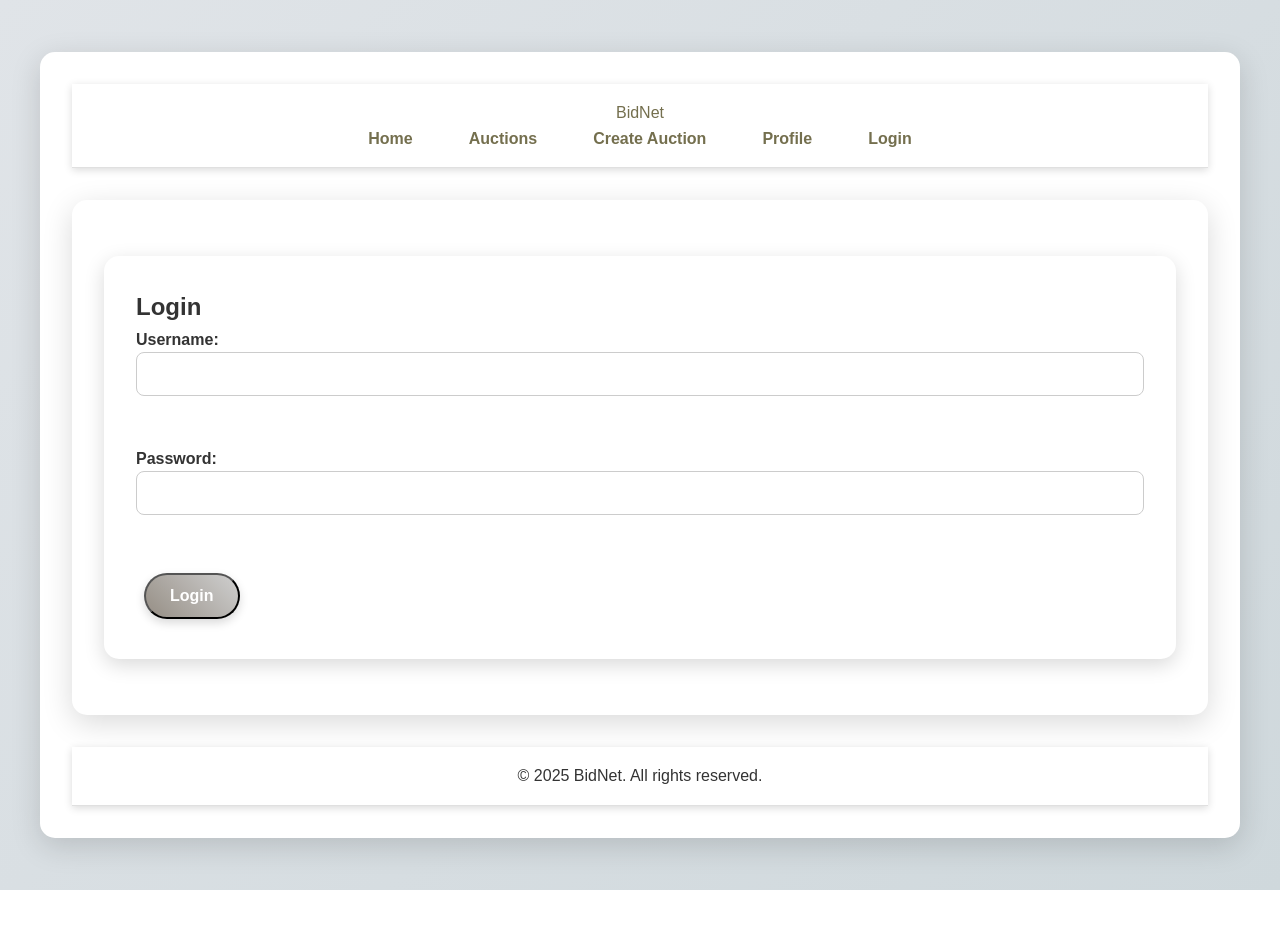
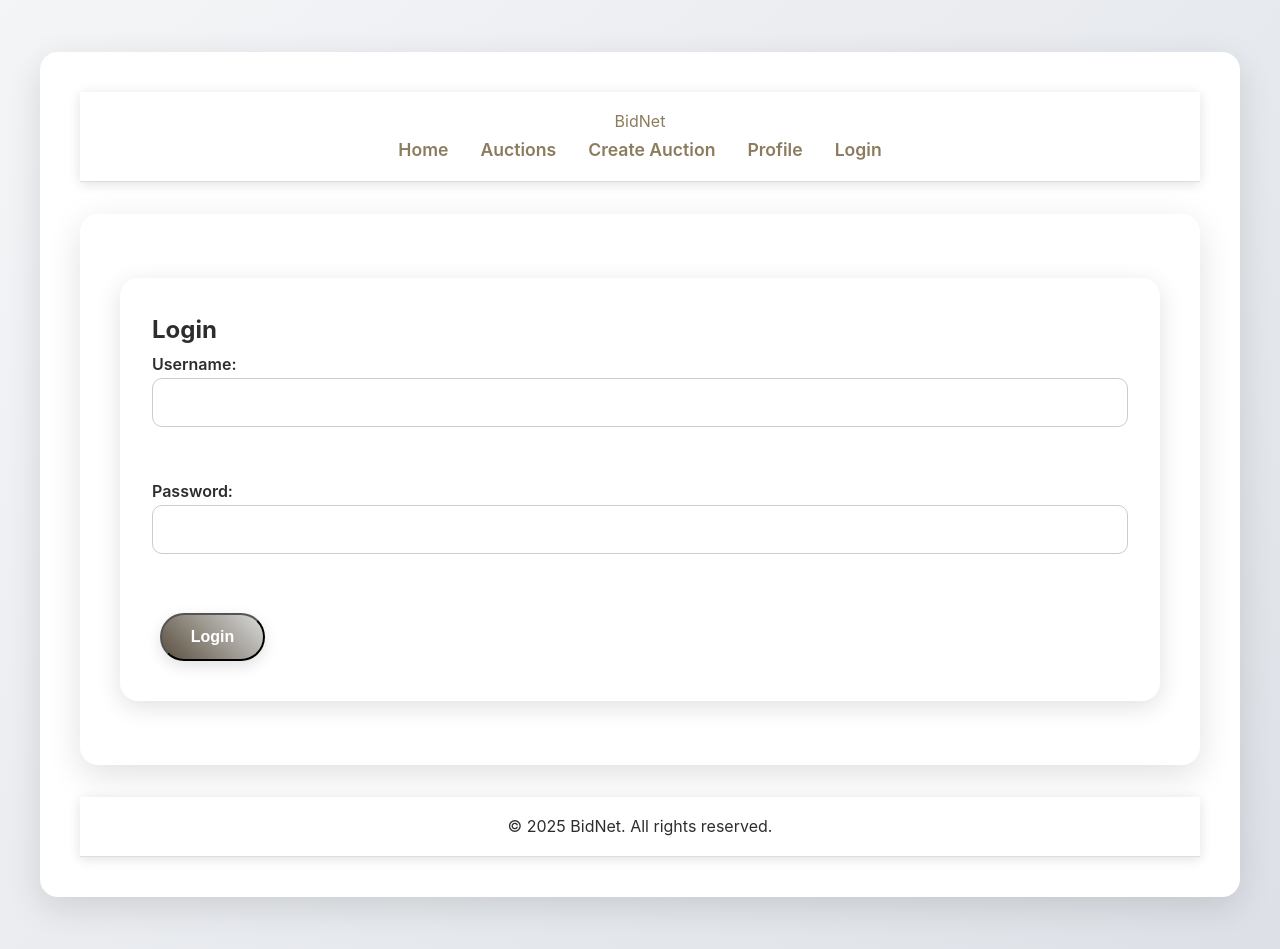
Before and after one commit to ishanuwo/BidNet, a React (Vite) app in the folder client/: page /login in a window 1280 px wide. Before the commit the page ends 890 px from the top, so only its background shows below. Built offline with nearby package versions, Linux system fonts and the light colour scheme.

Commit message:
minor fixes

```diff
--- a/client/package.json
+++ b/client/package.json
@@ -11,7 +11,8 @@
   },
   "dependencies": {
     "react": "^19.0.0",
-    "react-dom": "^19.0.0"
+    "react-dom": "^19.0.0",
+    "react-router-dom": "^7.4.1"
   },
   "devDependencies": {
     "@eslint/js": "^9.21.0",
--- a/client/src/App.css
+++ b/client/src/App.css
@@ -5,17 +5,17 @@
 }
 
 :root {
-  --primary-color: #483b2b93;
-  --secondary-color: #cfcfcf;
-  --accent-color: #746f4e;
-  --hover-color: #1b2744;
-  --background-color: #e0e4e8;
-  --gradient-end: #cfd8dc;
+  --primary-color: #5a4f3f;
+  --secondary-color: #dadada;
+  --accent-color: #8c7c5e;
+  --hover-color: #23395b;
+  --background-color: #f4f5f7;
+  --gradient-end: #dde1e7;
   --card-bg: #ffffff;
-  --text-color: #333;
-  --shadow: rgba(0, 0, 0, 0.15);
+  --text-color: #2d2d2d;
+  --shadow: rgba(0, 0, 0, 0.12);
   --transition-duration: 0.3s;
-  --font-family: 'Poppins', sans-serif;
+  --font-family: 'Inter', sans-serif;
 }
 
 html {
@@ -28,7 +28,7 @@ body {
   background: linear-gradient(135deg, var(--background-color), var(--gradient-end));
   color: var(--text-color);
   padding: 20px;
-  line-height: 1.6;
+  line-height: 1.7;
 }
 
 a {
@@ -41,51 +41,88 @@ a:hover {
   color: var(--hover-color);
 }
 
+/* Header and Footer */
 .main-header,
 .main-footer {
-  background-color: var(--card-bg);
+  background: var(--card-bg);
   padding: 1rem 2rem;
-  border-bottom: 1px solid #e0e0e0;
   text-align: center;
-  box-shadow: 0 2px 8px var(--shadow);
+  border-bottom: 1px solid #ddd;
+  box-shadow: 0 2px 12px var(--shadow);
+}
+
+/* Navigation */
+.main-nav ul {
+  list-style: none;
+  display: flex;
+  gap: 2rem;
+  padding: 0;
+  margin: 0;
+  justify-content: center;
+  align-items: center;
 }
 
 .main-nav a {
-  margin: 0 1rem;
   font-weight: 600;
+  font-size: 1.1rem;
 }
 
+@media (max-width: 768px) {
+  .main-nav {
+    display: flex;
+    flex-direction: column;
+  }
+}
+
+/* Main Container */
 #root {
   max-width: 1200px;
   margin: 2rem auto;
-  padding: 2rem;
-  background-color: var(--card-bg);
-  border-radius: 15px;
-  box-shadow: 0 8px 30px var(--shadow);
-  transition: box-shadow var(--transition-duration);
+  padding: 2.5rem;
+  background: var(--card-bg);
+  border-radius: 18px;
+  box-shadow: 0 10px 35px var(--shadow);
+  transition: box-shadow var(--transition-duration), transform var(--transition-duration);
 }
 
 #root:hover {
-  box-shadow: 0 12px 40px var(--shadow);
+  box-shadow: 0 14px 45px var(--shadow);
+  transform: translateY(-3px);
 }
 
+/* Card Styles */
 .card {
-  background-color: var(--card-bg);
+  background: var(--card-bg);
   padding: 2rem;
   margin: 1.5rem 0;
-  border-radius: 15px;
-  box-shadow: 0 6px 20px var(--shadow);
+  border-radius: 18px;
+  box-shadow: 0 6px 25px var(--shadow);
   transition: transform var(--transition-duration), box-shadow var(--transition-duration);
 }
 
 .card:hover {
   transform: translateY(-5px);
-  box-shadow: 0 10px 30px var(--shadow);
+  box-shadow: 0 12px 35px var(--shadow);
 }
 
+/* Card Child Style */
+.card-child {
+  background: #f8f9fa;
+  padding: 1.5rem;
+  border-radius: 12px;
+  box-shadow: 0 4px 12px rgba(0, 0, 0, 0.08);
+  transition: background var(--transition-duration), transform var(--transition-duration);
+}
+
+.card-child:hover {
+  background: #eceff1;
+  transform: translateY(-2px);
+}
+
+/* Buttons */
 .button {
   display: inline-block;
-  padding: 0.75rem 1.5rem;
+  padding: 0.8rem 1.8rem;
   border-radius: 50px;
   background: linear-gradient(45deg, var(--primary-color), var(--secondary-color));
   color: #fff;
@@ -94,30 +131,31 @@ a:hover {
   text-align: center;
   transition: transform var(--transition-duration), background var(--transition-duration), box-shadow var(--transition-duration);
   margin: 0.5rem;
-  box-shadow: 0 4px 10px var(--shadow);
+  box-shadow: 0 5px 15px var(--shadow);
 }
 
 .button:hover {
   background: linear-gradient(45deg, var(--secondary-color), var(--primary-color));
   transform: translateY(-3px);
-  box-shadow: 0 6px 15px var(--shadow);
+  box-shadow: 0 7px 20px var(--shadow);
 }
 
+/* Notification */
 .notification {
-  background-color: #e0ffe0;
-  padding: 0.75rem 1rem;
-  border: 1px solid #a0dca0;
-  margin: 1rem 0;
-  border-radius: 5px;
-  color: #2a7a2a;
+  background-color: #e6ffea;
+  padding: 1rem 1.2rem;
+  border: 1px solid #85d487;
+  margin: 1.2rem 0;
+  border-radius: 8px;
+  color: #2c6a2c;
 }
 
+/* Input Fields */
 .search-input {
-  padding: 0.75rem;
-  margin-bottom: 1rem;
+  padding: 0.9rem;
   width: 100%;
   border: 1px solid #ccc;
-  border-radius: 8px;
+  border-radius: 10px;
   font-size: 1rem;
   transition: border-color var(--transition-duration);
 }
@@ -127,18 +165,20 @@ a:hover {
   outline: none;
 }
 
+/* Image Preview */
 .image-preview img {
   max-width: 100%;
   margin-top: 1rem;
-  border-radius: 10px;
-  box-shadow: 0 4px 10px var(--shadow);
+  border-radius: 12px;
+  box-shadow: 0 5px 12px var(--shadow);
   transition: transform var(--transition-duration);
 }
 
 .image-preview img:hover {
-  transform: scale(1.02);
+  transform: scale(1.03);
 }
 
+/* Forms */
 form label {
   display: block;
   margin-bottom: 0.5rem;
@@ -148,43 +188,56 @@ form label {
 form input,
 form select,
 form textarea {
+  width: 100%;
+  padding: 0.8rem;
   margin-bottom: 1rem;
+  border-radius: 8px;
+  border: 1px solid #ccc;
+  transition: border-color var(--transition-duration);
 }
 
+form input:focus,
+form select:focus,
+form textarea:focus {
+  border-color: var(--accent-color);
+  outline: none;
+}
+
+/* Home Page */
 .home-page .hero {
   text-align: center;
-  padding: 2rem 1rem;
+  padding: 2.5rem 1.5rem;
   background: linear-gradient(135deg, var(--primary-color), var(--secondary-color));
   color: #fff;
-  border-radius: 15px;
-  margin-bottom: 2rem;
-  box-shadow: 0 8px 20px var(--shadow);
+  border-radius: 18px;
+  margin-bottom: 2.5rem;
+  box-shadow: 0 10px 25px var(--shadow);
 }
 
 .home-page .hero h1 {
-  font-size: 3rem;
-  margin-bottom: 1rem;
+  font-size: 3.2rem;
+  margin-bottom: 1.2rem;
 }
 
 .home-page .hero p {
-  font-size: 1.25rem;
+  font-size: 1.3rem;
   margin-bottom: 1.5rem;
 }
 
 .home-page .features {
   display: flex;
   flex-wrap: wrap;
-  gap: 1rem;
+  gap: 1.5rem;
   justify-content: center;
 }
 
 .home-page .feature {
-  flex: 1 1 300px;
-  padding: 1.5rem;
+  flex: 1 1 320px;
+  padding: 1.8rem;
   text-align: center;
   border-radius: 15px;
   background: var(--card-bg);
-  box-shadow: 0 4px 15px var(--shadow);
+  box-shadow: 0 6px 20px var(--shadow);
   transition: transform var(--transition-duration);
 }
 
@@ -192,34 +245,20 @@ form textarea {
   transform: translateY(-5px);
 }
 
+/* Profile Details */
 .profile-details p {
-  margin-bottom: 1rem;
-  font-size: 1.1rem;
+  margin-bottom: 1.2rem;
+  font-size: 1.2rem;
 }
 
+/* Edit Profile */
 .edit-profile label {
   font-size: 1rem;
   margin-bottom: 0.5rem;
 }
 
 @media (max-width: 768px) {
-  .main-nav {
-    display: flex;
-    flex-direction: column;
-  }
-
-
   #root {
-    padding: 1rem;
+    padding: 1.5rem;
   }
 }
-
-.main-nav ul {
-  list-style: none;
-  display: flex;
-  gap: 1.5rem;
-  padding: 0;
-  margin: 0;
-  justify-content: center;
-  align-items: center;
-}
--- a/client/src/Components/HomePage.tsx
+++ b/client/src/Components/HomePage.tsx
@@ -4,7 +4,7 @@ import '../App.css';
 
 const HomePage: React.FC = () => (
   <div className="home-page">
-    <header className="card">
+    <header className="card-child">
       <h1>Welcome to BidNet</h1>
       <p>Your premier destination for real-time auctions!</p>
       <nav>
@@ -14,15 +14,15 @@ const HomePage: React.FC = () => (
       </nav>
     </header>
     <section>
-      <div className="card">
+      <div className="card-child">
         <h3>Real-Time Bidding</h3>
         <p>Experience auctions like never before with instant bid updates.</p>
       </div>
-      <div className="card">
+      <div className="card-child">
         <h3>Secure Transactions</h3>
         <p>Every bid and transaction is processed securely with ACID compliance.</p>
       </div>
-      <div className="card">
+      <div className="card-child">
         <h3>User-Friendly Interface</h3>
         <p>Our intuitive design makes bidding fun and easy.</p>
       </div>
```
Also changed, not shown: 1 other file (tests, documents, lock files or other folders).
